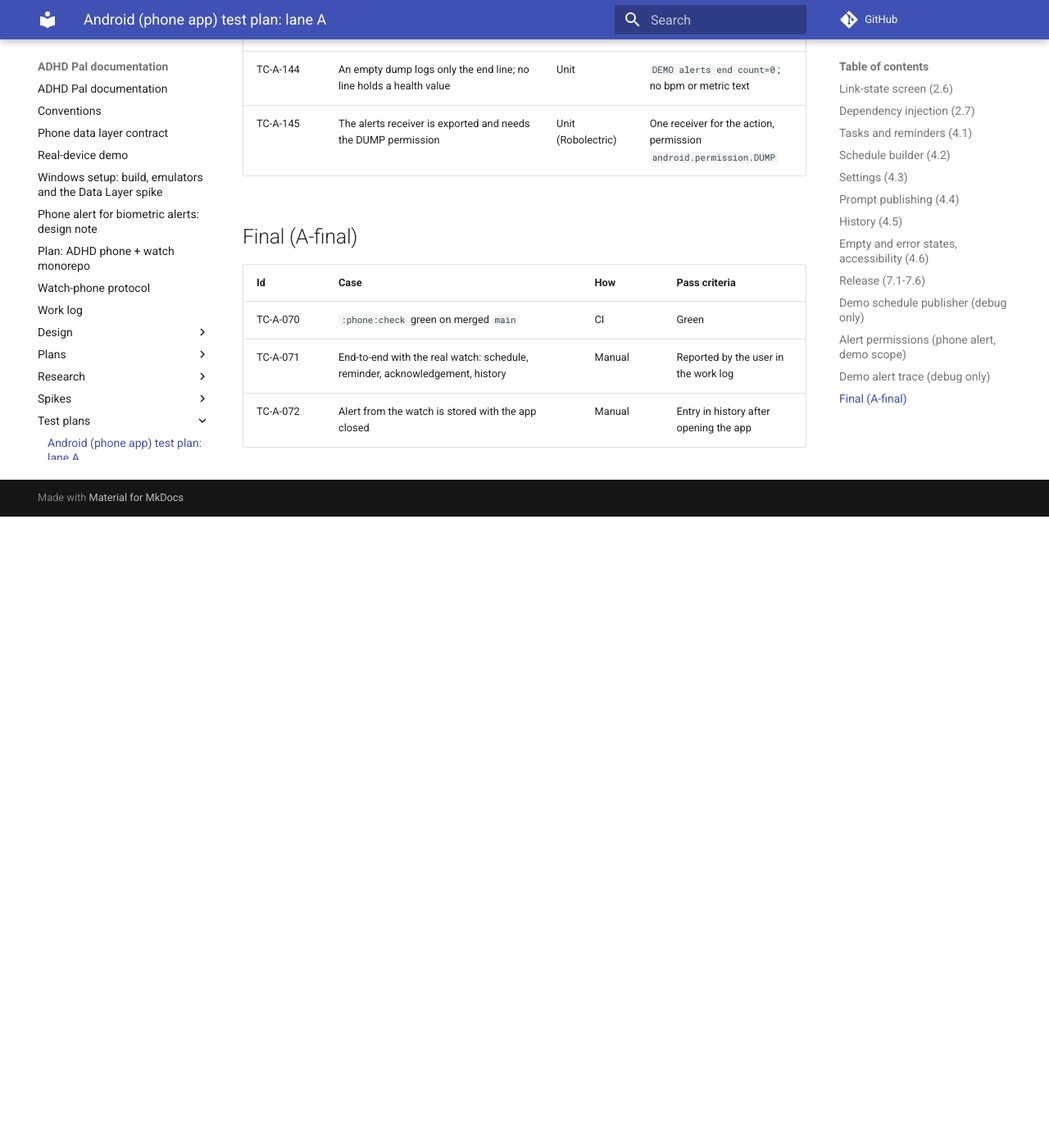
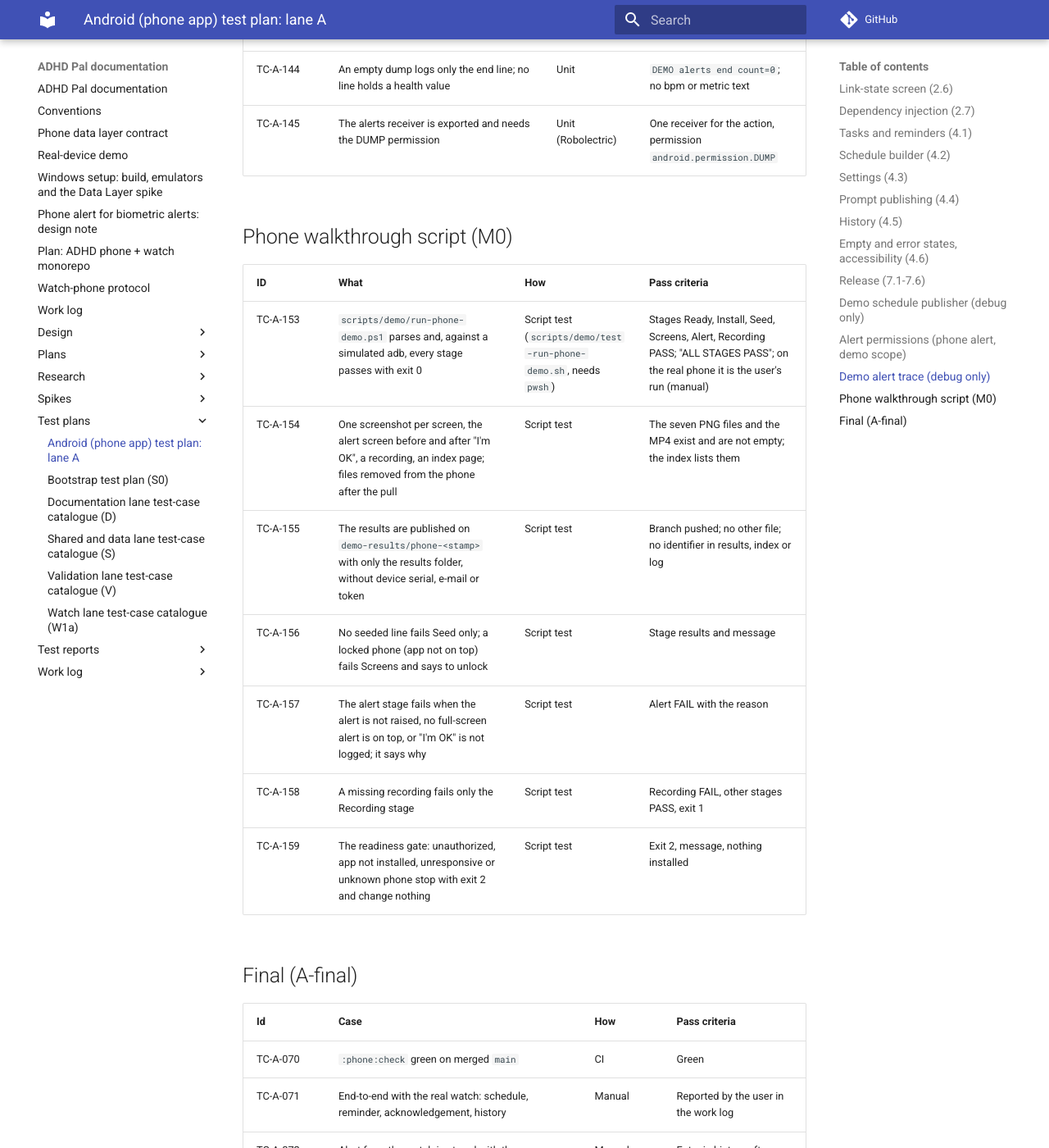
Before and after one commit to shlomoa/my-adhd-pal, an MkDocs documentation site: the page built from docs/test-plans/android.md, in a window 1280 px wide and 1400 px high, scrolled down 11720 px. Shown: the whole window at 82% size. Built offline with MkDocs 1.6.1 and Material for MkDocs 9.7.7, drawn with Linux system fonts in a browser that asks for light colours; comment, search, counter and statistics services are not loaded; before the commit the page ends 12350 px from its top, so only the background shows below that.

Commit message:
Phone walkthrough script: simulated-adb test and catalogue rows (red)
Co-Authored-By: Claude Sonnet 5.5 <noreply@anthropic.com>
Claude-Session: https://claude.ai/code/session_015xgstDLPiFzszctiCsn1Z4

```diff
--- a/docs/test-plans/android.md
+++ b/docs/test-plans/android.md
@@ -205,6 +205,18 @@ repositories exist (G3).
 | TC-A-144 | An empty dump logs only the end line; no line holds a health value | Unit | `DEMO alerts end count=0`; no bpm or metric text |
 | TC-A-145 | The alerts receiver is exported and needs the DUMP permission | Unit (Robolectric) | One receiver for the action, permission `android.permission.DUMP` |
 
+## Phone walkthrough script (M0)
+
+| ID | What | How | Pass criteria |
+|---|---|---|---|
+| TC-A-153 | `scripts/demo/run-phone-demo.ps1` parses and, against a simulated adb, every stage passes with exit 0 | Script test (`scripts/demo/test-run-phone-demo.sh`, needs `pwsh`) | Stages Ready, Install, Seed, Screens, Alert, Recording PASS; "ALL STAGES PASS"; on the real phone it is the user's run (manual) |
+| TC-A-154 | One screenshot per screen, the alert screen before and after "I'm OK", a recording, an index page; files removed from the phone after the pull | Script test | The seven PNG files and the MP4 exist and are not empty; the index lists them |
+| TC-A-155 | The results are published on `demo-results/phone-<stamp>` with only the results folder, without device serial, e-mail or token | Script test | Branch pushed; no other file; no identifier in results, index or log |
+| TC-A-156 | No seeded line fails Seed only; a locked phone (app not on top) fails Screens and says to unlock | Script test | Stage results and message |
+| TC-A-157 | The alert stage fails when the alert is not raised, no full-screen alert is on top, or "I'm OK" is not logged; it says why | Script test | Alert FAIL with the reason |
+| TC-A-158 | A missing recording fails only the Recording stage | Script test | Recording FAIL, other stages PASS, exit 1 |
+| TC-A-159 | The readiness gate: unauthorized, app not installed, unresponsive or unknown phone stop with exit 2 and change nothing | Script test | Exit 2, message, nothing installed |
+
 ## Final (A-final)
 
 | Id | Case | How | Pass criteria |
```
Also changed, not shown: docs/test-reports/android-baseline.md (+4 -0 lines), 1 other file.
